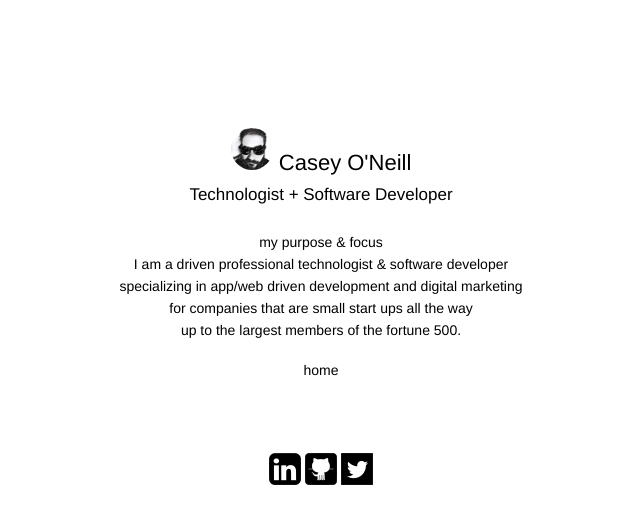
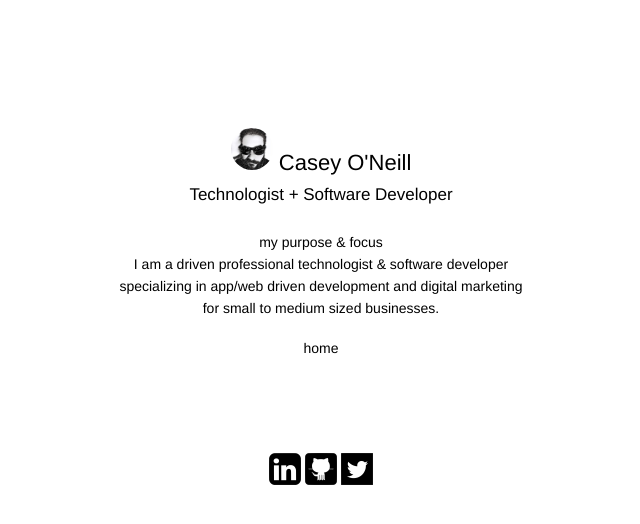
Before and after one commit to cponeill/cponeill, a Flask app: page /focus in a window 1280 px wide. Shown: the top 524 px of the page, without its empty margins (319-959 px from the left). Run offline with Flask 2, Linux system fonts and the light colour scheme.

Commit message:
change more copy on focus page.

```diff
--- a/templates/focus.html
+++ b/templates/focus.html
@@ -42,8 +42,7 @@
       <li><a href="/focus">my purpose & focus</a></li>
       <li><a href="/focus">I am a driven professional technologist & software developer</a></li>
       <li><a href="/focus">specializing in app/web driven development and digital marketing</a></li>
-      <li><a href="/focus">for companies that are small start ups all the way</a></li>
-      <li><a href="/focus">up to the largest members of the fortune 500.</a></li>
+      <li><a href="/focus">for small to medium sized businesses.<li>
       <li><a href="/focus"></a></li>
       <li><a href="/focus"></a></a></li>
       <li><a href="/focus"></a></li>
```
